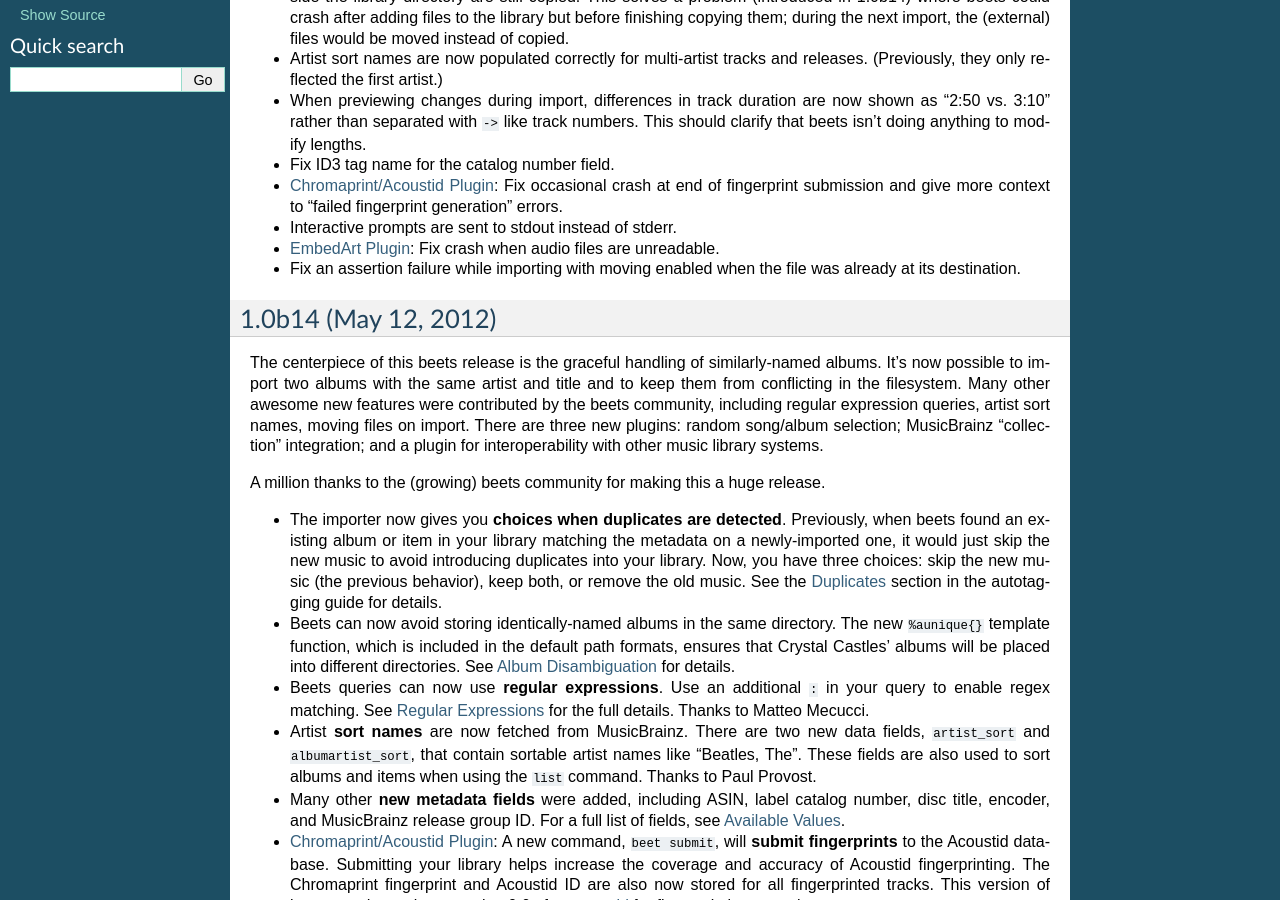
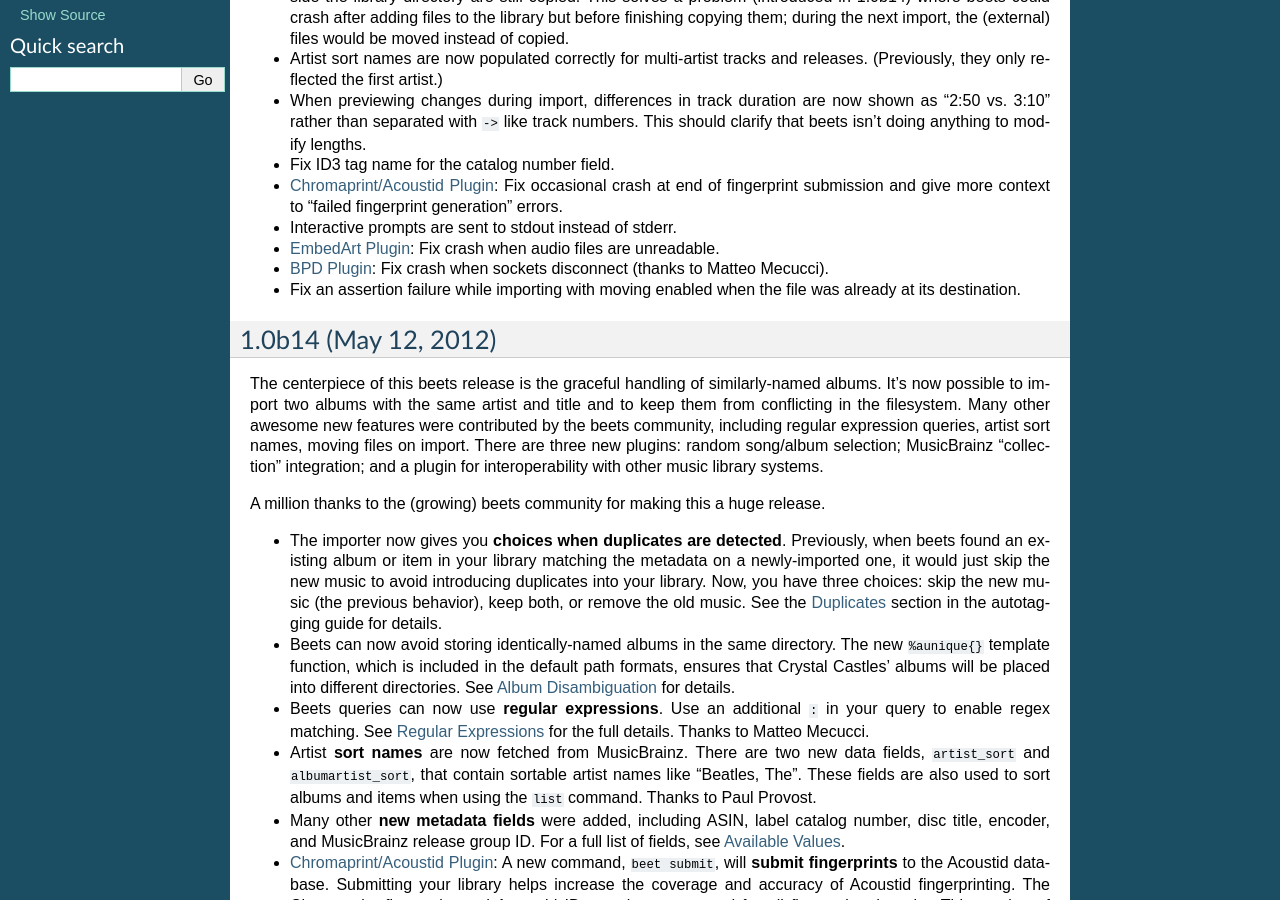
Before and after one commit to google-code-export/beets, a Sphinx documentation site: the page built from docs/changelog.rst, in a window 1280 px wide and 900 px high, scrolled down 484 px. Built offline with Sphinx 7.4.7, drawn with Linux system fonts in a browser that asks for light colours.

Commit message:
changelog note for BPD crash (GH-40)

```diff
--- a/docs/changelog.rst
+++ b/docs/changelog.rst
@@ -39,6 +39,8 @@ Changelog
   and give more context to "failed fingerprint generation" errors.
 * Interactive prompts are sent to stdout instead of stderr.
 * :doc:`/plugins/embedart`: Fix crash when audio files are unreadable.
+* :doc:`/plugins/bpd`: Fix crash when sockets disconnect (thanks to Matteo
+  Mecucci).
 * Fix an assertion failure while importing with moving enabled when the file was
   already at its destination.
 
```
